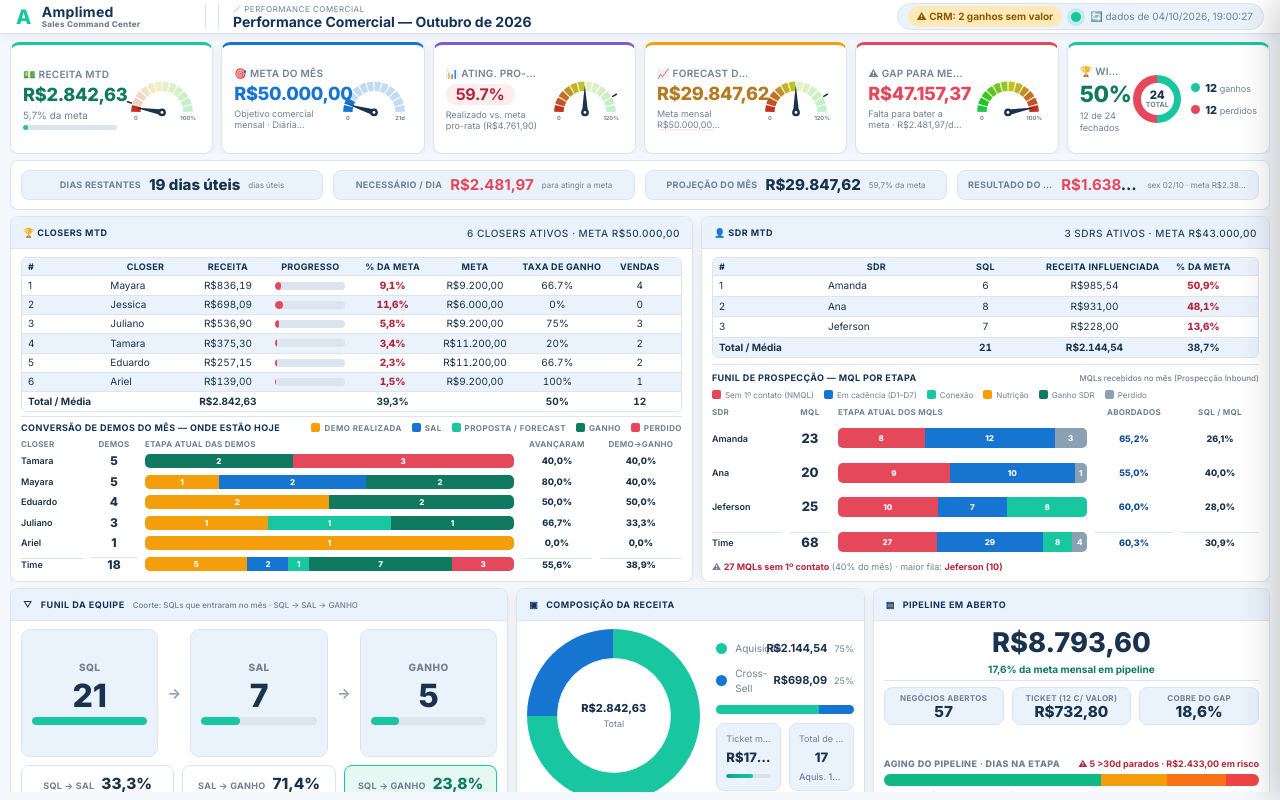
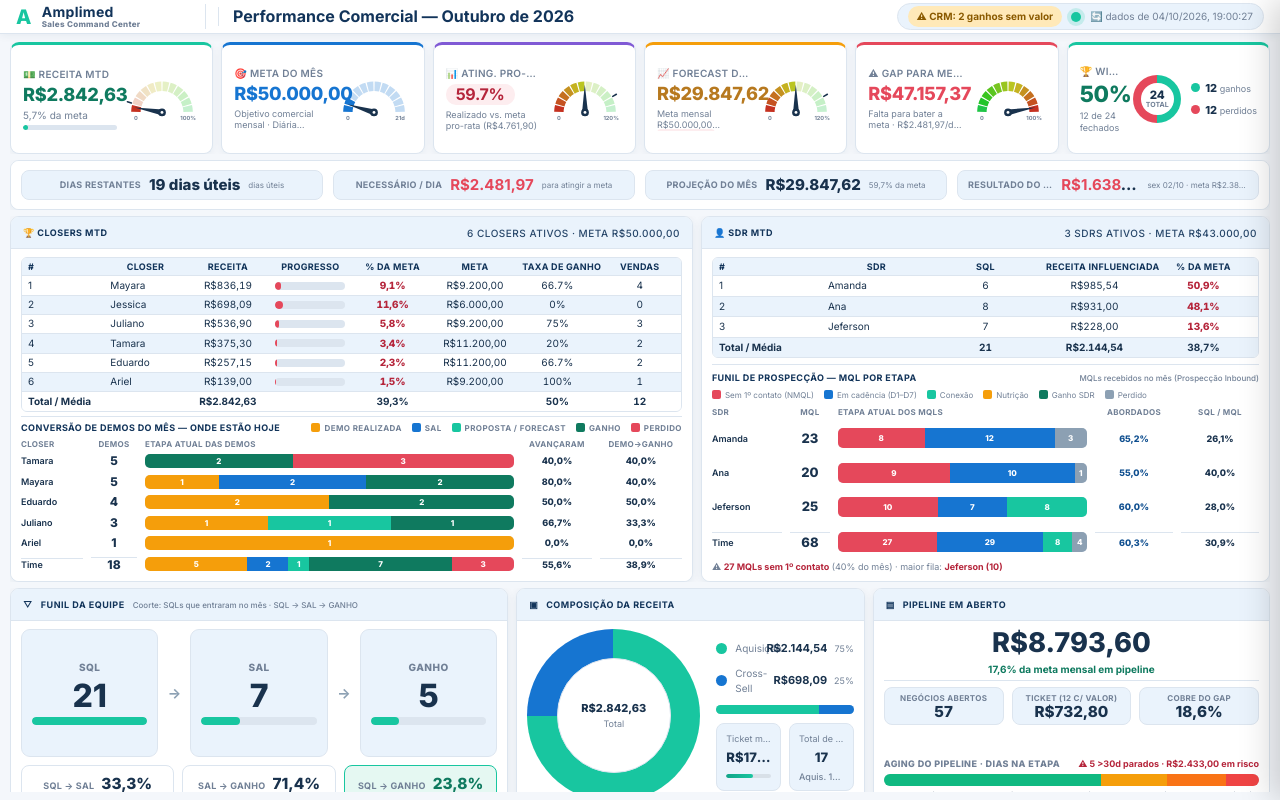
Before and after one commit to michaelamplimed/Amplimed-Painel-Comercial, a website: page index.html in a window 1280 px wide. Drawn offline with nearby package versions, Linux system fonts and the light colour scheme.

Commit message:
Painel: titulo do topo simplificado

```diff
--- a/index.html
+++ b/index.html
@@ -657,9 +657,9 @@
 .brand-copy strong{font-size:14px;line-height:1.1;color:#12345A;white-space:nowrap;overflow:hidden;text-overflow:ellipsis}
 .brand-copy small{font-size:8px;line-height:1.1;color:var(--ink2);white-space:nowrap;overflow:hidden;text-overflow:ellipsis}
 .topbar-title{flex:1 1 auto;min-width:0;padding-left:14px;border-left:1px solid var(--border);display:flex;flex-direction:column;justify-content:center;gap:1px}
-.topbar-title{padding-top:2px}
+.topbar-title{padding-top:0}
 .topbar-title .eyebrow{line-height:1.1;font-size:8px;color:var(--ink2);letter-spacing:.5px;white-space:nowrap}
-.topbar-title strong{font-size:clamp(14px,.98vw,17px);line-height:1.15;color:#12345A;white-space:nowrap;overflow:hidden;text-overflow:ellipsis}
+.topbar-title strong{font-size:clamp(16px,1.15vw,22px);line-height:1.15;color:#12345A;white-space:nowrap;overflow:hidden;text-overflow:ellipsis}
 .topbar-tagline{display:none}
 .topbar-right{flex:0 0 auto;display:flex;align-items:center;gap:9px;border:1px solid var(--border);border-radius:30px;padding:2px 10px;background:var(--surface2);color:var(--ink)}
 .live-dot{width:10px;height:10px;border-radius:50%;background:var(--acc);box-shadow:0 0 0 4px rgba(24,198,160,.18);flex:0 0 auto}
@@ -959,7 +959,7 @@
 <!-- TOP BAR ── cockpit strip ──────────────────────────────────────────────── -->
 <div class="topbar">
   <div class="topbar-brand"><span class="amp-mark" aria-hidden="true">A</span><span class="brand-copy"><strong>Amplimed</strong><small>Sales Command Center</small></span></div>
-  <div class="topbar-title"><span class="eyebrow">／ PERFORMANCE COMERCIAL</span><strong id="header-month">SETEMBRO DE 2026</strong></div>
+  <div class="topbar-title"><strong id="header-month">SETEMBRO DE 2026</strong></div>
   <div class="topbar-right"><span id="dq-chip" class="dq-chip" hidden></span><span class="live-dot"></span><span id="ultima-atualizacao" style="font-size:10px;white-space:nowrap">Dados atualizados</span></div>
 </div>
 <!-- kpi-pctmeta/kpi-pace/kpi-winrate/kpi-receitadia/tpkpi-progress-* saíram do
```
